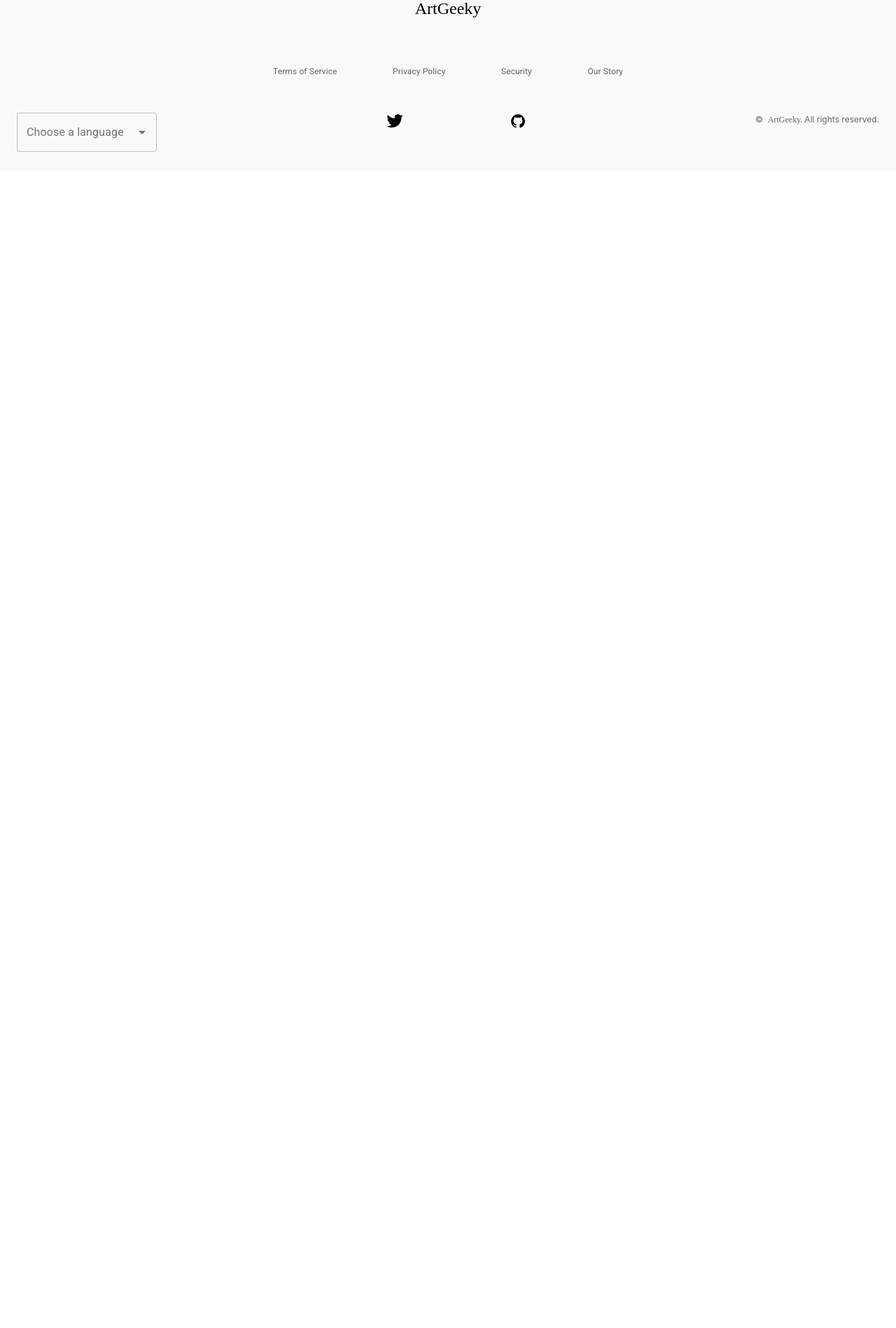
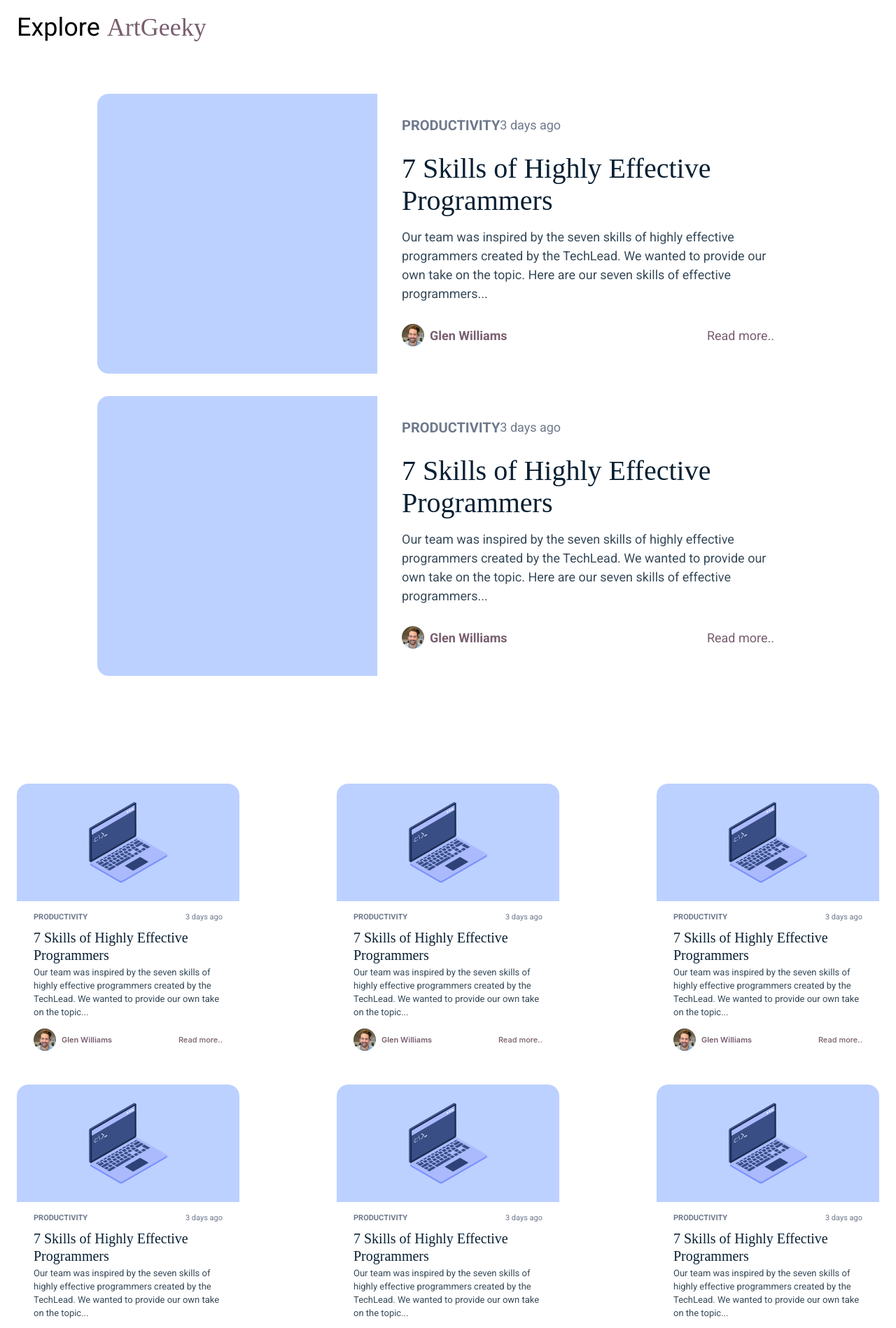
Before and after one commit to sharankarthikyan/art-geeky-reactjs, a React (Create React App) app: page /explore in a window 1280 px wide. Shown: the part 120-2018 px from the top of the page at 70% size. Before the commit the page ends 800 px from the top, so only its background shows below. Built offline with nearby package versions, Linux system fonts and the light colour scheme.

Commit message:
added explore and home page

```diff
--- a/src/App.js
+++ b/src/App.js
@@ -4,6 +4,7 @@ import Container from '@material-ui/core/Container';
 import HomePage from './pages/home/home.component';
 import CatogoriesPage from './pages/catogories/catogories.component';
 import WritePage from './pages/write/write.component';
+import ExplorePage from './pages/explore/explore.component';
 
 import './App.css';
 
@@ -19,6 +20,8 @@ const App = () => {
           <Route exact path="/" component={HomePage} />
           <Route path="/catogories" component={CatogoriesPage} />
           <Route path="/write" component={WritePage} />
+
+          <Route path="/explore" component={ExplorePage} />
         </Switch>
       </Container>
       <Footer />
--- /dev/null
+++ b/src/components/card-lg/card-lg.component.jsx
@@ -0,0 +1,58 @@
+import {
+  CardOuterContainer,
+  CardImageCon,
+  CardContentCon,
+  CardContentL1,
+  CardCatTag,
+  CardPostTime,
+  CardContentL2,
+  CardTitle,
+  CardContentL3,
+  CardDescrip,
+  CardContentL4,
+  CardAuthorImage,
+  CardAuthor,
+  CardAuthorName,
+  CardReadMore,
+} from './card-lg.styles';
+
+import User1 from '../../assets/profile-imgs/user1.svg';
+
+const Card = () => {
+  return (
+    <CardOuterContainer>
+      <div>
+        <CardImageCon>
+        </CardImageCon>
+      </div>
+      <CardContentCon>
+        <CardContentL1>
+          <CardCatTag>Productivity</CardCatTag>
+          <CardPostTime>3 days ago</CardPostTime>
+        </CardContentL1>
+        <CardContentL2>
+          <CardTitle>7 Skills of Highly Effective Programmers</CardTitle>
+        </CardContentL2>
+        <CardContentL3>
+          <CardDescrip>
+           Our team was inspired by the seven skills of highly
+           effective programmers created by the TechLead. We
+           wanted to provide our own take on the topic. Here
+           are our seven skills of effective programmers...
+          </CardDescrip>
+        </CardContentL3>
+        <CardContentL4>
+          <CardAuthor>
+            <CardAuthorImage>
+              <img src={User1} alt="user" />
+            </CardAuthorImage>
+            <CardAuthorName>Glen Williams</CardAuthorName>
+          </CardAuthor>
+          <CardReadMore>Read more..</CardReadMore>
+        </CardContentL4>
+      </CardContentCon>
+    </CardOuterContainer>
+  );
+};
+
+export default Card;
--- /dev/null
+++ b/src/components/card-lg/card-lg.styles.jsx
@@ -0,0 +1,97 @@
+import styled from 'styled-components';
+
+export const CardOuterContainer = styled.div`
+  width: 100.2rem;
+  height: 40rem;
+  border-radius: 1.6rem 1.6rem 1.6rem 1.6rem;
+  transition: all 0.6s cubic-bezier(0.165, 0.84, 0.44, 1);
+  overflow: hidden;
+  position: relative;
+  z-index: 1;
+  display: flex;
+  margin: 0 0 3.2rem 0;
+
+  &:hover {
+    box-shadow: 0 5px 15px rgba(0, 0, 0, 0.2);
+    transform: scale(1.001, 1.001);
+  }
+
+  &:hover::after {
+    opacity: 1;
+  }
+`;
+
+export const CardImageCon = styled.div`
+  position: relative;
+  width: 40rem;
+  height: 40rem;
+  background-color: #BCD1FF;
+  cursor: pointer;
+`;
+
+export const CardContentCon = styled.div`
+  padding: 3.2rem 3.5rem;
+`;
+
+export const CardContentL1 = styled.div`
+  display: flex;
+`;
+
+export const CardCatTag = styled.div`
+  text-transform: uppercase;
+  font: normal normal 600 2rem/2.7rem Roboto, sans-serif;
+  color: #6e798c;
+`;
+
+export const CardPostTime = styled.div`
+  font: normal normal normal 1.8rem/2.5rem Roboto, sans-serif;
+  color: #6e798c;
+`;
+
+export const CardContentL2 = styled.div`
+  margin-top: 2.5rem;
+`;
+
+export const CardTitle = styled.div`
+  font: normal normal 4rem/4.6rem DM Serif Display;
+  color: #081f32;
+`;
+
+export const CardContentL3 = styled.div`
+  margin-top: 1.5rem;
+`;
+
+export const CardDescrip = styled.div`
+  font: normal normal normal 1.8rem/2.7rem Roboto, sans-serif;
+  color: #374a59;
+`;
+
+export const CardContentL4 = styled.div`
+  margin-top: 2.5rem;
+  display: flex;
+  justify-content: space-between;
+`;
+
+export const CardAuthor = styled.div`
+  border-radius: 50%;
+  display: flex;
+  gap: 0.8rem;
+`;
+
+export const CardAuthorImage = styled.div`
+  margin-top:0.5rem;
+`;
+
+export const CardAuthorName = styled.div`
+  padding-top: 1rem;
+  font: normal normal 600 1.8rem/2.451rem Roboto, sans-serif;
+  color: #785e6e;
+  cursor: pointer;
+`;
+
+export const CardReadMore = styled.div`
+  font: normal normal 400 1.8rem/2.451rem Roboto, sans-serif;
+  color: #785e6e;
+  padding-top: 1rem;
+  cursor: pointer;
+`;
--- /dev/null
+++ b/src/components/explore-overview/explore-overview.component.jsx
@@ -0,0 +1,47 @@
+import {
+  ExploreTitle,
+  ExploreSubtitle,
+  ExploreHighlightedSubtitle,
+  CardListItemLG,
+  CardListItemMD,
+  CardListItemSM,
+} from './explore-overview.styles';
+
+import MDcard from '../card-md/card-md.component';
+import SMcard from '../card-sm/card-sm.component';
+import LGcard from '../card-lg/card-lg.component';
+
+const ExporeOverview = () => {
+  const getLGcard = () => {
+    return [1, 2].map(() => {
+      return <LGcard />;
+    });
+  };
+
+  const getMDcard = () => {
+    return [1, 2, 3, 4, 5, 6].map(() => {
+      return <MDcard />;
+    });
+  };
+  const getSMcard = () => {
+    return [1, 2, 3, 4, 5, 6].map(() => {
+      return <SMcard />;
+    });
+  };
+  return (
+    <div>
+      <ExploreTitle>
+        <ExploreSubtitle>Explore</ExploreSubtitle>
+        <ExploreHighlightedSubtitle>ArtGeeky</ExploreHighlightedSubtitle>
+      </ExploreTitle>
+
+      <CardListItemLG>{getLGcard()}</CardListItemLG>
+
+      <CardListItemMD>{getMDcard()}</CardListItemMD>
+
+      <CardListItemSM>{getSMcard()}</CardListItemSM>
+    </div>
+  );
+};
+
+export default ExporeOverview;
--- /dev/null
+++ b/src/components/explore-overview/explore-overview.styles.jsx
@@ -0,0 +1,45 @@
+import styled from 'styled-components';
+
+export const ExploreTitle = styled.div`
+display: flex;
+margin 6.3rem 0;
+`;
+
+export const ExploreSubtitle = styled.div`
+  font: normal normal 400 36px/63px Roboto;
+  color: #000000;
+`;
+
+export const ExploreHighlightedSubtitle = styled.div`
+  font: normal normal 400 36px/42px Pacifico;
+  color: #785e6e;
+  margin: 1rem 0 0 1rem;
+`;
+
+export const CardListItemLG = styled.div`
+  justify-content: center;
+  margin: 6.2rem 0 12.2rem 0;
+  display: flex;
+  flex-wrap: wrap;
+`;
+
+export const CardListItemMD = styled.div`
+  justify-content: space-between;
+  display: grid;
+  grid-template-columns: auto auto auto;
+  gap: 3rem;
+  @media only screen and (max-width: 768px) {
+    justify-content: space-around;
+  }
+`;
+
+export const CardListItemSM = styled.div`
+  justify-content: space-between;
+  margin: 6.2rem 4rem 12.2rem 0;
+  display: grid;
+  grid-template-columns: auto auto;
+  row-gap: 3rem;
+  @media only screen and (max-width: 768px) {
+    justify-content: space-around;
+  }
+`;
--- /dev/null
+++ b/src/components/home-overview/home-overview.component.jsx
@@ -0,0 +1,55 @@
+import { Link } from 'react-router-dom';
+
+import {
+  WelcomeArticle,
+  WelcomeLine,
+  ArtLine,
+  ExploreButton,
+  SubHeading,
+  CardListItemMD,
+  CardListItemSM,
+} from './home-overview.styles';
+
+import Quotes from '../quotes/quotes.component';
+import MDcard from '../card-md/card-md.component';
+import SMcard from '../card-sm/card-sm.component';
+
+const HomeOverview = () => {
+  const getMDcard = () => {
+    return [1, 2, 3].map(() => {
+      return <MDcard />;
+    });
+  };
+  const getSMcard = () => {
+    return [1, 2, 3, 4, 5, 6, 7, 8].map(() => {
+      return <SMcard />;
+    });
+  };
+  const getQuotes = () => {
+    return [1].map(() => {
+      return <Quotes />;
+    });
+  };
+  return (
+    <div>
+      <WelcomeArticle>
+        <WelcomeLine>Welcome to</WelcomeLine>
+        <ArtLine>artgeeky</ArtLine>
+        <Link to="/explore">
+          <ExploreButton>EXPLORE FOR FREE</ExploreButton>
+        </Link>
+      </WelcomeArticle>
+
+      <SubHeading>Trending</SubHeading>
+      <CardListItemMD>{getMDcard()}</CardListItemMD>
+
+      <SubHeading>New Posts</SubHeading>
+      <CardListItemSM>{getSMcard()}</CardListItemSM>
+
+      <SubHeading>Quote Of The Day</SubHeading>
+      <CardListItemSM>{getQuotes()}</CardListItemSM>
+    </div>
+  );
+};
+
+export default HomeOverview;
--- /dev/null
+++ b/src/components/home-overview/home-overview.styles.jsx
@@ -0,0 +1,69 @@
+import styled from 'styled-components';
+
+export const WelcomeArticle = styled.div`
+  width: 100%;
+  height: calc(100vh - 6.5rem);
+  background-color: #ffffff;
+  padding: 20.9rem 0 0 0;
+`;
+
+export const WelcomeLine = styled.p`
+  font: normal normal 400 11rem/12.9rem Roboto;
+  color: #000000;
+  text-align: center;
+`;
+
+export const ArtLine = styled.div`
+  font: normal normal 400 7.6rem/13.3rem Pacifico;
+  color: #785e6e;
+  text-align: center;
+`;
+
+export const ExploreButton = styled.div`
+  width: 22.8rem;
+  height: 4.8rem;
+  padding: 1.5rem 0;
+  background: rgba(120, 94, 110, 0.2);
+  color: #785e6e;
+  border: 1px solid #785e6e;
+  border-radius: 0.4rem;
+  text-align: center;
+  margin: 4rem auto 0 auto;
+  font: normal normal 600 1.5rem/1.88rem Roboto;
+`;
+
+export const SubHeading = styled.p`
+  font: normal normal 900 3.6rem/4.21rem Roboto;
+  color: #785e6e;
+`;
+
+export const CardListItemLG = styled.div`
+  justify-content: space-between;
+  margin: 6.2rem 0 12.2rem 0;
+  display: flex;
+  flex-wrap: wrap;
+  @media only screen and (max-width: 768px) {
+    justify-content: space-around;
+  }
+`;
+
+export const CardListItemMD = styled.div`
+  justify-content: space-between;
+  margin: 6.2rem 0 12.2rem 0;
+  display: flex;
+  flex-wrap: wrap;
+  @media only screen and (max-width: 768px) {
+    justify-content: space-around;
+  }
+`;
+
+export const CardListItemSM = styled.div`
+  justify-content: space-between;
+  margin: 6.2rem 4rem 12.2rem 0;
+  display: grid;
+  grid-template-columns: auto auto;
+  row-gap: 3.2rem;
+  @media only screen and (max-width: 768px) {
+    justify-content: space-around;
+  }
+`;
--- a/src/index.js
+++ b/src/index.js
@@ -2,6 +2,7 @@ import React from 'react';
 import ReactDOM from 'react-dom';
 import { BrowserRouter } from 'react-router-dom';
 import { ThemeProvider } from '@material-ui/core/styles';
+// import { Provider } from 'react-redux';
 
 import './index.css';
 import 'react-quill/dist/quill.snow.css';
--- /dev/null
+++ b/src/pages/explore/explore.component.jsx
@@ -0,0 +1,7 @@
+import ExporeOverview from '../../components/explore-overview/explore-overview.component';
+
+const ExplorePage = () => {
+  return <ExporeOverview />;
+};
+
+export default ExplorePage;
--- a/src/pages/home/home.component.jsx
+++ b/src/pages/home/home.component.jsx
@@ -1,5 +1,11 @@
+import HomeOverview from '../../components/home-overview/home-overview.component';
+
 const HomePage = () => {
-  return <div>Home</div>;
+  return (
+    <div>
+      <HomeOverview />
+    </div>
+  );
 };
 
 export default HomePage;
```
Also changed, not shown: src/pages/explore/explore.styles.jsx (added).
